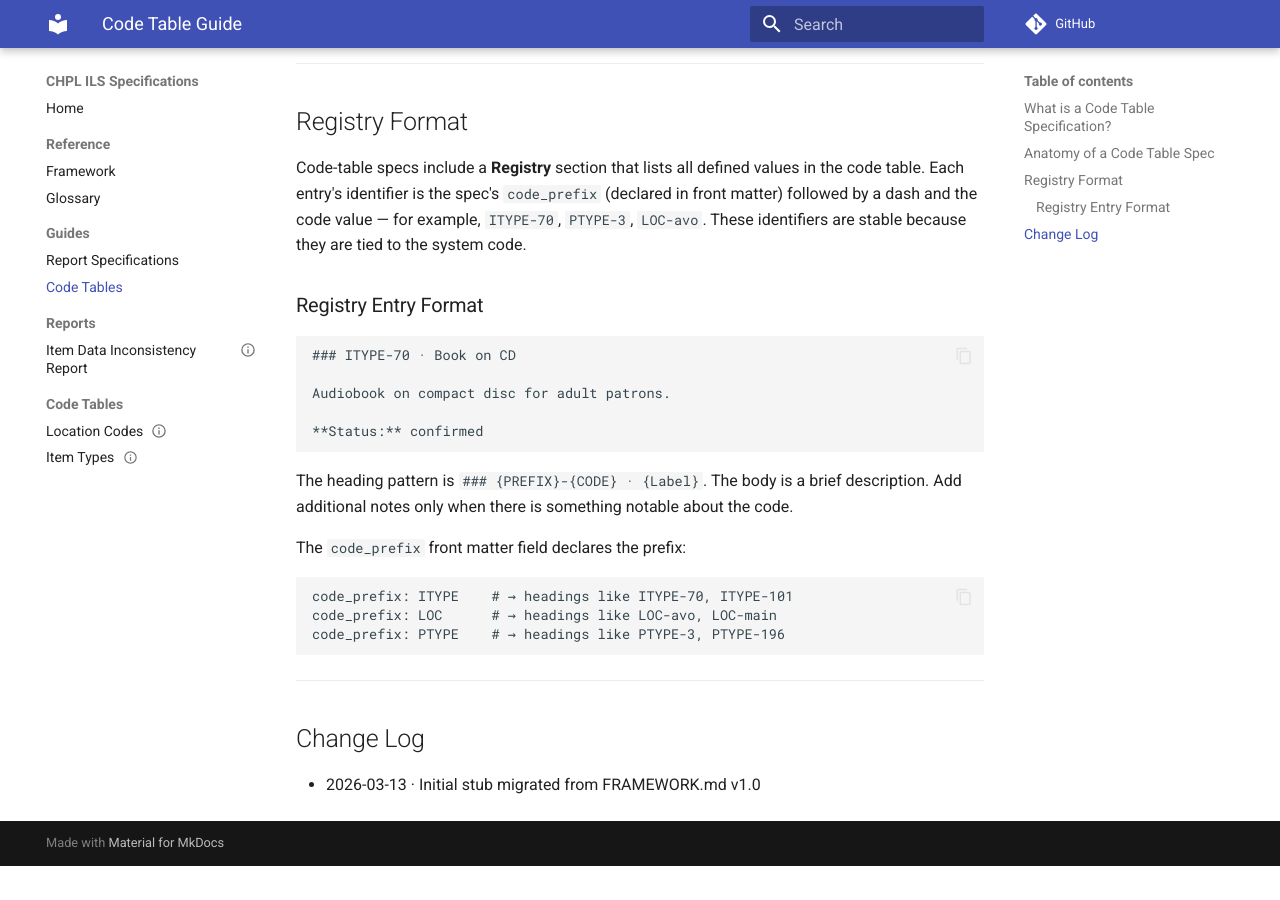
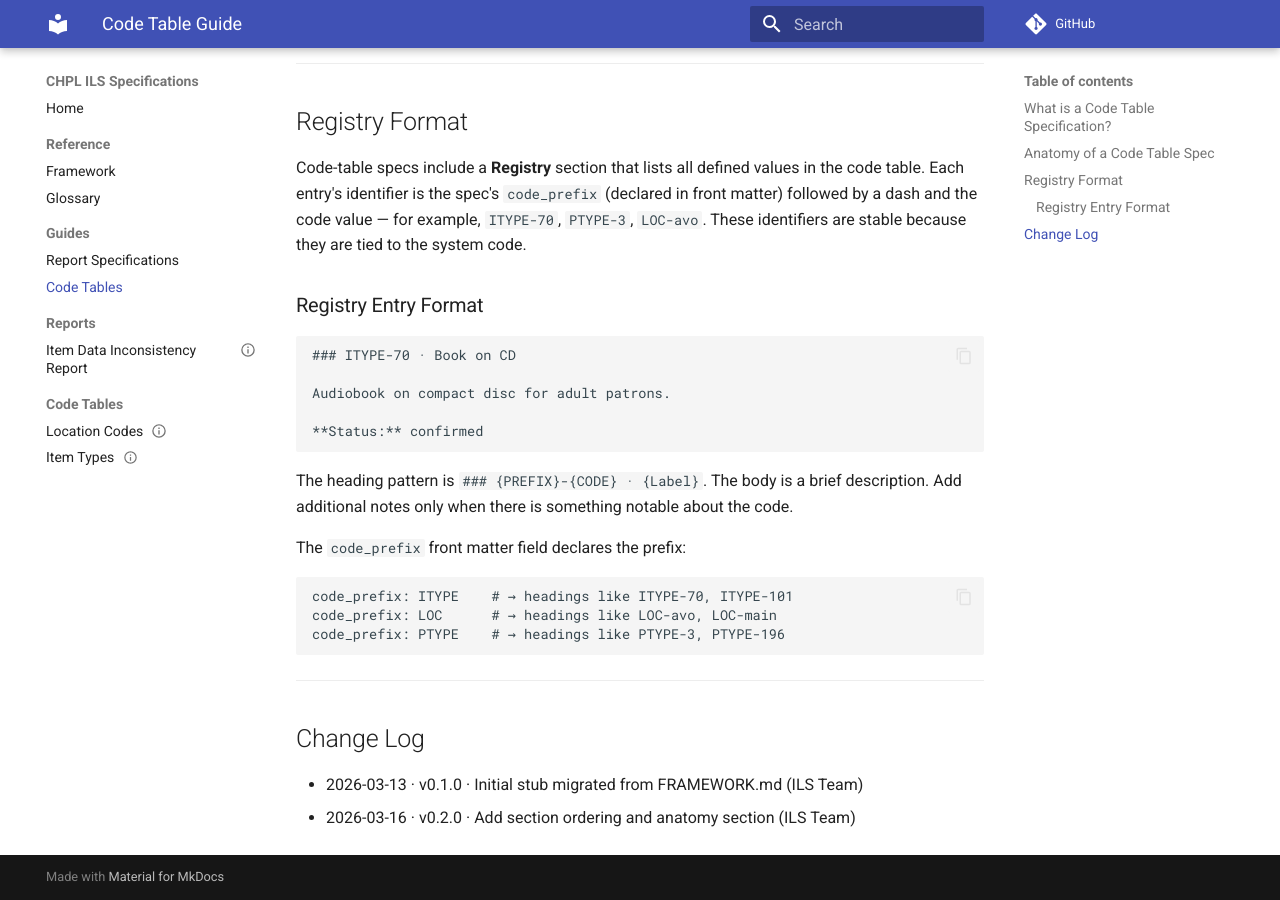
Before and after one commit to cincinnatilibrary/ils-specs, an MkDocs documentation site: the page built from specs/guides/code-table-guide.md, in a window 1280 px wide and 900 px high, scrolled down 975 px. Built offline with MkDocs 1.6.1 and Material for MkDocs 9.7.7, drawn with Linux system fonts in a browser that asks for light colours; comment, search, counter and statistics services are not loaded; before the commit the page ends 1841 px from its top, so only the background shows below that.

Commit message:
docs(guides): fix change log format per L06 convention
Co-Authored-By: Claude Opus 4.6 (1M context) <noreply@anthropic.com>

```diff
--- a/specs/guides/code-table-guide.md
+++ b/specs/guides/code-table-guide.md
@@ -79,4 +79,5 @@ ______________________________________________________________________
 
 ## Change Log
 
-- 2026-03-13 · Initial stub migrated from FRAMEWORK.md v1.0
+- 2026-03-13 · v0.1.0 · Initial stub migrated from FRAMEWORK.md (ILS Team)
+- 2026-03-16 · v0.2.0 · Add section ordering and anatomy section (ILS Team)
```
